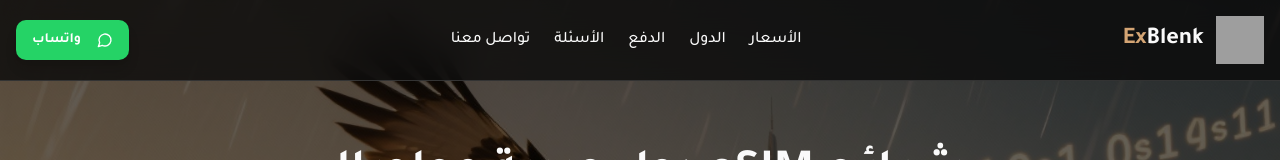
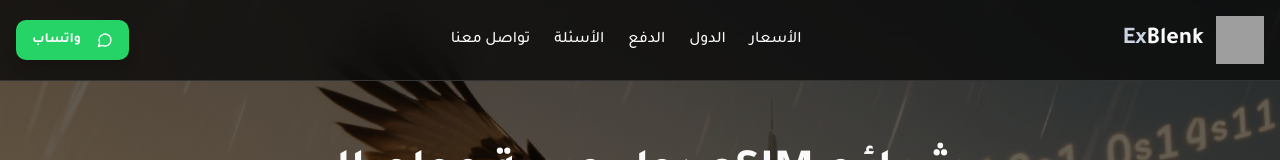
Before and after one commit to exblenk/lethal-esim-blenk, a React (Vite) app: page / in a window 1280 px wide. Shown: the top 160 px of the page. Built offline with nearby package versions, Linux system fonts and the light colour scheme; grey boxes are pictures that could not be loaded; the HTML template or start-up script is replaced by a standard one.

Commit message:
feat: Update header and tabs with logo

```diff
--- a/index.html
+++ b/index.html
@@ -10,7 +10,7 @@
     <meta name="keywords" content="eSIM, شريحة STC, إنترنت سعودي, باقات بيانات, eSIM مصر, شرائح إلكترونية" />
 
     <!-- Favicons -->
-    <link rel="icon" href="/favicon.ico" />
+    <link rel="icon" href="/src/assets/logo.png" type="image/png" />
 
     <!-- Open Graph (إيقاف الصورة مؤقتًا بصورة شفافة مطلقة) -->
     <meta property="og:type" content="website" />
--- a/src/components/Header.tsx
+++ b/src/components/Header.tsx
@@ -26,7 +26,7 @@ const Header = () => {
           <a href="/" className="flex items-center gap-3 hover:opacity-80 transition-smooth">
             <img src={logo} alt="ExBlenk Logo" className="h-12 w-12" />
             <span className="text-2xl font-bold">
-              <span className="text-[#D4A574]">Ex</span>
+              <span className="text-slate-300 dark:text-slate-200">Ex</span>
               <span className="text-secondary-foreground">Blenk</span>
             </span>
           </a>
```
